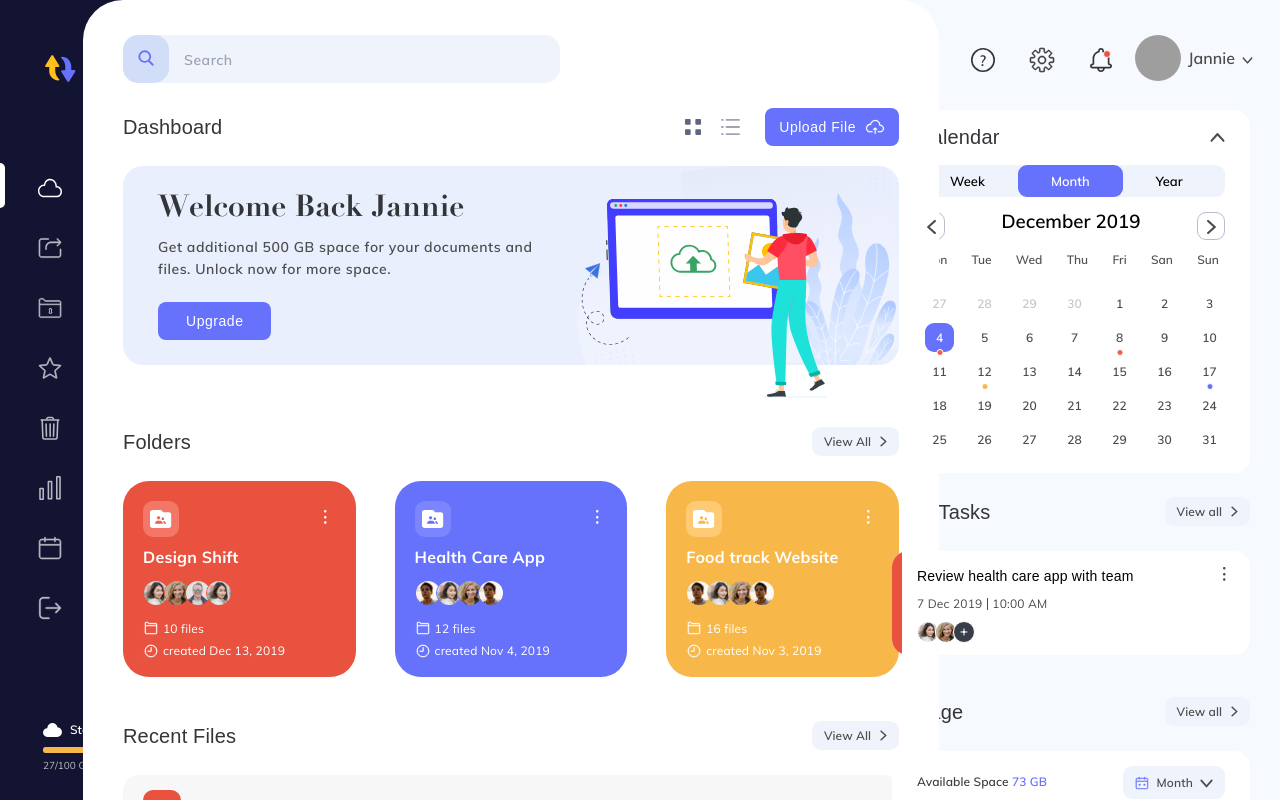
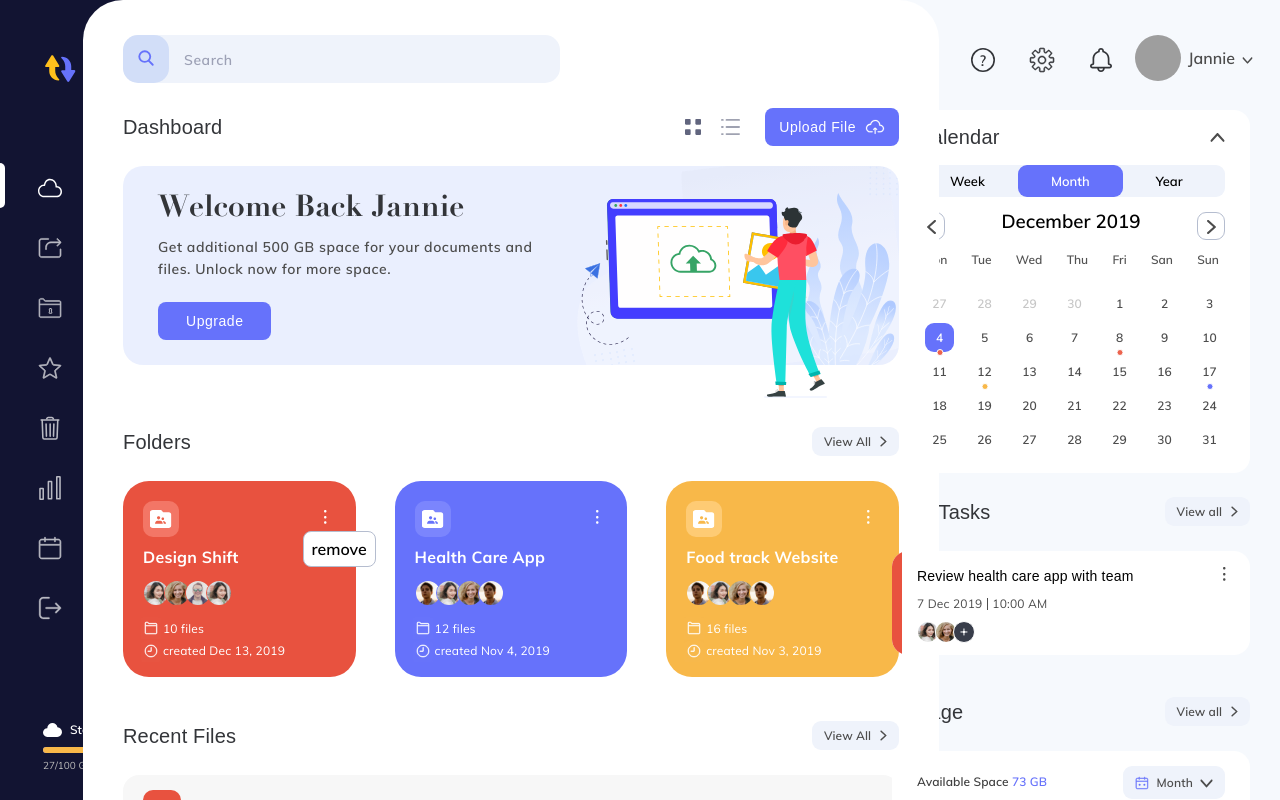
Before and after one commit to tetraFour/drive-storage, a React (Create React App) app: page / in a window 1280 px wide. Both pictures are taken after a click on the button 326 px from the left and 517 px from the top of the page. Shown: the top 800 px of the page. Built offline with nearby package versions, Linux system fonts and the light colour scheme; grey boxes are pictures that could not be loaded.

Commit message:
rework folders-components

```diff
--- a/src/assets/styles/components/main-section-components/folders.sass
+++ b/src/assets/styles/components/main-section-components/folders.sass
@@ -10,6 +10,7 @@
 
         &.col
             flex-direction: column
+
             .folder
                 width: 100%
                 margin-bottom: $base-indent
@@ -18,6 +19,7 @@
         width: 30%
         padding: $base-indent - 10px
         border-radius: 26px
+        position: relative
 
         .folder-icon
             padding: 9px 7px
@@ -144,3 +146,16 @@
                 &::after
                     width: 140%
                     height: 140%
+
+        .settings-menu
+            display: none
+            position: absolute
+            top: 50px
+            right: -20px
+            border-radius: 8px
+            padding: 8px
+            border: 1px solid #B5BDCF
+            background-color: $white
+
+            &.active
+                display: block
--- a/src/components/client-profile-components/clientNav.js
+++ b/src/components/client-profile-components/clientNav.js
@@ -14,7 +14,6 @@ const ClientNav = () => {
     state => state.storage.notificationsList
   );
   const userPic = useSelector(state => state.storage.userPic);
-
   return (
     <nav className="client-profile-nav">
       <ul>
--- a/src/components/main-section-components/folders.js
+++ b/src/components/main-section-components/folders.js
@@ -7,7 +7,7 @@ function Folder({ toggle }) {
     <div className="folders clearfix">
       <button className="view-all">View All</button>
       <h2>Folders</h2>
-      <FolderList toggle={toggle}/>
+      <FolderList toggle={toggle} />
     </div>
   );
 }
--- /dev/null
+++ b/src/components/main-section-components/folders/folderItem.js
@@ -0,0 +1,54 @@
+import React, { useState } from "react";
+
+import SettingsWhiteIcon from "../../icons/settingsWhiteIcon";
+function FolderItem({
+  id,
+  folderStyle,
+  icon,
+  name,
+  folderUsers,
+  folderFiles,
+  folderDate
+}) {
+  const [toggleSettingsMenuClass, setToggleSettingsMenuClass] = useState(false);
+  return (
+    <li className={folderStyle}>
+      <button
+        className="btn-settings"
+        onClick={() => setToggleSettingsMenuClass(!toggleSettingsMenuClass)}
+      >
+        <SettingsWhiteIcon />
+      </button>
+      <img src={icon} className="folder-icon" alt="" />
+      <h3>{name}</h3>
+      <ul className="clients">
+        {folderUsers.map((user, id) => (
+          <li key={id}>
+            <img src={user.imgLink} alt={user.name} />
+          </li>
+        ))}
+      </ul>
+      <span className="files">
+        <img src="/images/icons/folder-with-files.svg" alt="" /> {folderFiles}{" "}
+        files
+      </span>
+      <span className="date">
+        <img src="/images/icons/time.svg" alt="" />
+        created {`${folderDate.month} ${folderDate.day}, ${folderDate.year}`}
+      </span>
+      <div
+        className={
+          toggleSettingsMenuClass ? "settings-menu active" : "settings-menu"
+        }
+      >
+        <ul>
+          <li>
+            <button>remove</button>
+          </li>
+        </ul>
+      </div>
+    </li>
+  );
+}
+
+export default FolderItem;
--- a/src/components/main-section-components/folders/folderList.js
+++ b/src/components/main-section-components/folders/folderList.js
@@ -1,42 +1,25 @@
 import React from "react";
-import { useSelector, useDispatch } from "react-redux";
+import { useSelector } from "react-redux";
 
-import { actionPushNotificationToList } from "../../../store/actions";
-import SettingsWhiteIcon from "../../icons/settingsWhiteIcon";
+import FolderItem from "./folderItem";
 
 const FolderList = ({ toggle }) => {
   const folders = useSelector(state => state.storage.folders);
-  const dispatch = useDispatch();
+
   return (
     <div>
       <ul className={toggle ? "folders-list row" : "folders-list col"}>
         {folders.map(folder => (
-          <li key={folder.id} className={folder.folderStyle}>
-            <button
-              className="btn-settings"
-              onClick={() => dispatch(actionPushNotificationToList("clicked"))}
-            >
-              <SettingsWhiteIcon />
-            </button>
-            <img src={folder.folderIcon} className="folder-icon" alt="" />
-            <h3>{folder.folderName}</h3>
-            <ul className="clients">
-              {folder.folderUsers.map((user, id) => (
-                <li key={id}>
-                  <img src={user.imgLink} alt={user.name} />
-                </li>
-              ))}
-            </ul>
-            <span className="files">
-              <img src="/images/icons/folder-with-files.svg" alt="" />{" "}
-              {folder.folderFiles} files
-            </span>
-            <span className="date">
-              <img src="/images/icons/time.svg" alt="" />
-              created{" "}
-              {`${folder.folderDate.month} ${folder.folderDate.day}, ${folder.folderDate.year}`}
-            </span>
-          </li>
+          <FolderItem
+            key={folder.id}
+            id={folder.id}
+            folderStyle={folder.folderStyle}
+            icon={folder.folderIcon}
+            name={folder.folderName}
+            folderUsers={folder.folderUsers}
+            folderFiles={folder.folderFiles}
+            folderDate={folder.folderDate}
+          />
         ))}
       </ul>
     </div>
```
